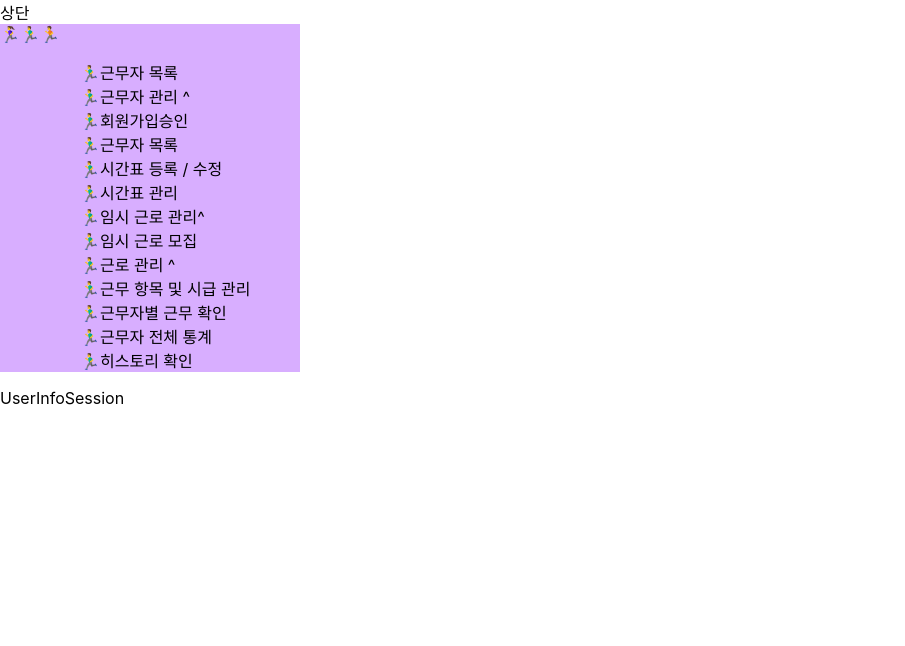
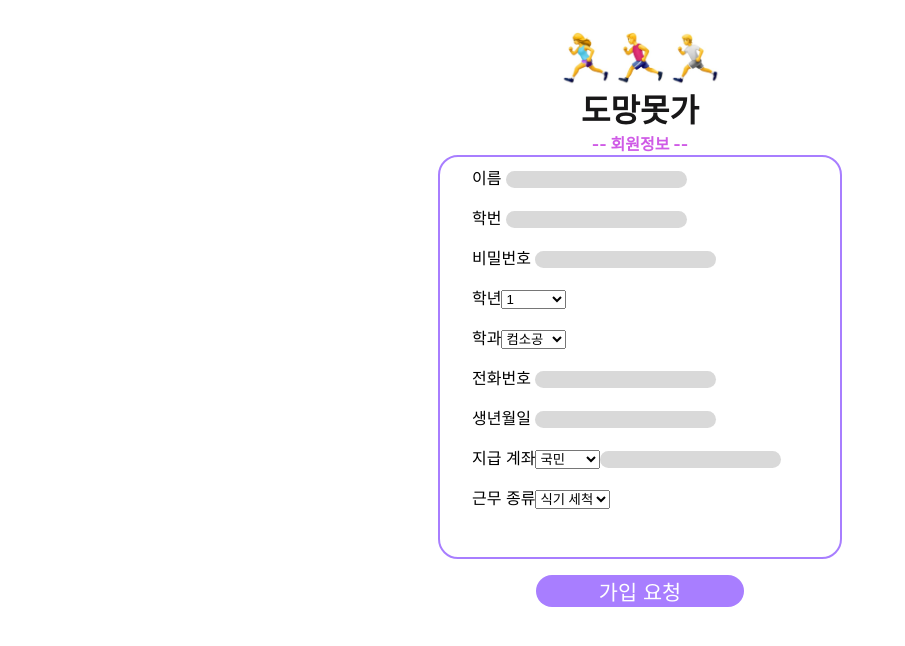
Before and after one commit to CantRunaway/Front-End, a React (Create React App) app: page /1/info in a window 1280 px wide. Shown: the top 646 px of the page, without its empty margins (0-905 px from the left). Built offline with nearby package versions, Linux system fonts and the light colour scheme.

Commit message:
회원가입 요청 프로트 완료
회원가입 요청 프로트 완료

```diff
--- a/src/user/page/Login/LoginPage.js
+++ b/src/user/page/Login/LoginPage.js
@@ -1,18 +1,20 @@
-import React, { Fragment } from 'react'
+import React from 'react'
 import './css/LoginPage.css'
 
 function LoginPage() {
   return (
-    <Fragment>
-      <div className='login-main'>
+      <div className='login'>
+
         <div className='login-logo'>
           <img className="main-icon" alt="main-icon" src="img/ICON.jpg" />
         </div>
+
         <div className='login-banner'>
           <span>도망못가</span>
           <span>당신의 출퇴근 관리를 하나로.</span>
         </div>
-        <div className='login-form-div'>
+
+        <div className='login-form-box'>
           <form className='login-form'>
               <div className='login'>
                 <input placeholder='ID' className='id'></input>
@@ -21,11 +23,12 @@ function LoginPage() {
                 <button className='login-button'>Login</button>
             </form>
         </div>
+
         <div>
           <button className='login-sign-up'>회원가입</button>
         </div>
+
       </div>
-    </Fragment>
   )
 }
 
--- a/src/user/page/Login/css/LoginPage.css
+++ b/src/user/page/Login/css/LoginPage.css
@@ -4,7 +4,7 @@ html, body{
 #root{
     height: 100%;
 }
-.login-main{
+.login{
     height: 100%;
     width: 100%;
     display: flex;
@@ -42,7 +42,7 @@ html, body{
     margin: auto;
 }
 
-.login-form-div{
+.login-form-box{
     margin-top: 3%;
 }
 
--- a/src/worker/page/UserInfo/UserInfoPage.js
+++ b/src/worker/page/UserInfo/UserInfoPage.js
@@ -1,24 +1,89 @@
 import React from 'react'
 import '../UserInfo/css/UserInfoPage.css'
-import Header from '../../../etc/components/Header'
-import SideMenu from '../../../etc/components/SideMenu'
-import UserInfoSession from '../UserInfo/components/UserInfoSession'
 
 function UserInfoPage() {
   return (
-    <div className='UserInfoPage'>
-    {/* 상단 */}
-      <header>
-        <Header/>
-      </header>
-      {/* 사이드 메뉴 */}
-      <div className='SideMenu'>
-        <SideMenu/>
+    <div className='userInfo'>
+
+      <div className='login-logo'>
+        <img className="main-icon" alt="main-icon" src="/img/ICON.jpg" />
       </div>
-      {/* 사용자 정보 조회 영역 */}
-      <div className='UserInfoSession'>
-        <UserInfoSession/>
+
+      <div className='userInfo-banner'>
+        <span>도망못가</span>
+        <span>-- 회원정보 --</span>
       </div>
+
+      <div className='userInfo-main'>
+
+        <span className='name'>
+          이름 <input className='name-input' />
+        </span>
+
+        <span className='student-code'>
+          학번 <input className='student-code-input' />
+        </span>
+
+        <span className='pw'>
+          비밀번호 <input className='pw-input' />
+        </span>
+
+        <span className='select-grade'>
+          학년
+          <select className='grade-list'>
+            <option value='none' disabled>--선택--</option>
+            <option value='1'>1</option>
+            <option value='2'>2</option>
+            <option value='3'>3</option>
+            <option value='4'>4</option>
+            <option value='5'>5</option>
+          </select >
+        </span>
+
+        <span className='select-department'>
+          학과
+          <select className='department-list'>
+            <option value='none' disabled>--선택--</option>
+            <option value='1'>컴소공</option>
+            <option value='2'>컴터</option>
+            <option value='3'>전자</option>
+            <option value='4'>기계</option>
+          </select>
+        </span>
+
+        <span className='phone'>
+          전화번호 <input className='phone'/>
+        </span>
+
+        <span className='birth'>
+          생년월일 <input className='birth-input' />
+        </span>
+
+
+        <span className='account'>
+          지급 계좌
+          <select className='bank-list'>
+            <option value='none' disabled>--선택--</option>
+            <option value='1'>국민</option>
+            <option value='2'>농협</option>
+          </select>
+
+          <input className='account-input'/>
+        </span>
+
+        <span className='work-type'>
+          근무 종류
+          <select className='work-type-list'>
+            <option value='none' disabled>--선택--</option>
+            <option value='1'>식기 세척</option>
+            <option value='2'>식사 확인</option>
+          </select>
+        </span>
+
+      </div>
+
+      <button className='sign-up-button'>가입 요청</button>
+
     </div>
   )
 }
--- a/src/worker/page/UserInfo/css/UserInfoPage.css
+++ b/src/worker/page/UserInfo/css/UserInfoPage.css
@@ -0,0 +1,73 @@
+html, body{
+    height: 100%;
+}
+
+#root{
+    height: 100%;
+}
+
+.userInfo {
+    margin-top: 2rem;
+    width: 100%;
+    display: flex;
+    justify-content: center;
+    align-items: center;
+    flex-direction: column;
+}
+
+.main-icon{
+    width: 10rem;
+}
+
+.userInfo-banner{
+    display: flex;
+    flex-direction: column;
+    justify-content: center;
+    justify-items: center;
+}
+
+.userInfo-banner>span:nth-child(1){
+    font-size: 2rem;
+    font-weight: bold;
+    margin: auto;
+    color: #181718
+}
+
+.userInfo-banner>span:nth-child(2){
+    font-size: 1rem;
+    font-weight: bold;
+    margin: auto;
+    color: #CF5AE6;
+}
+
+.userInfo-main{
+    height: 25rem;
+    width:25rem;
+    display: flex;
+    flex-direction: column;
+    border: 2px solid #A87EFF;
+    border-radius: 20px;
+}
+
+.userInfo-main>span{
+    margin: 0.5rem;
+    padding-left: 1.5rem;
+}
+
+input{
+    background-color: #D9D9D9;
+    border-radius: 30px;
+    border: none;
+}
+
+.sign-up-button{
+    margin-top: 1rem;
+    width: 13rem;
+    height: 2rem;
+    background-color: #A87EFF;
+    border-radius: 20px;
+    border: none;
+    color: white;
+    font-size: 1.3rem;
+    cursor: pointer;
+}
```
